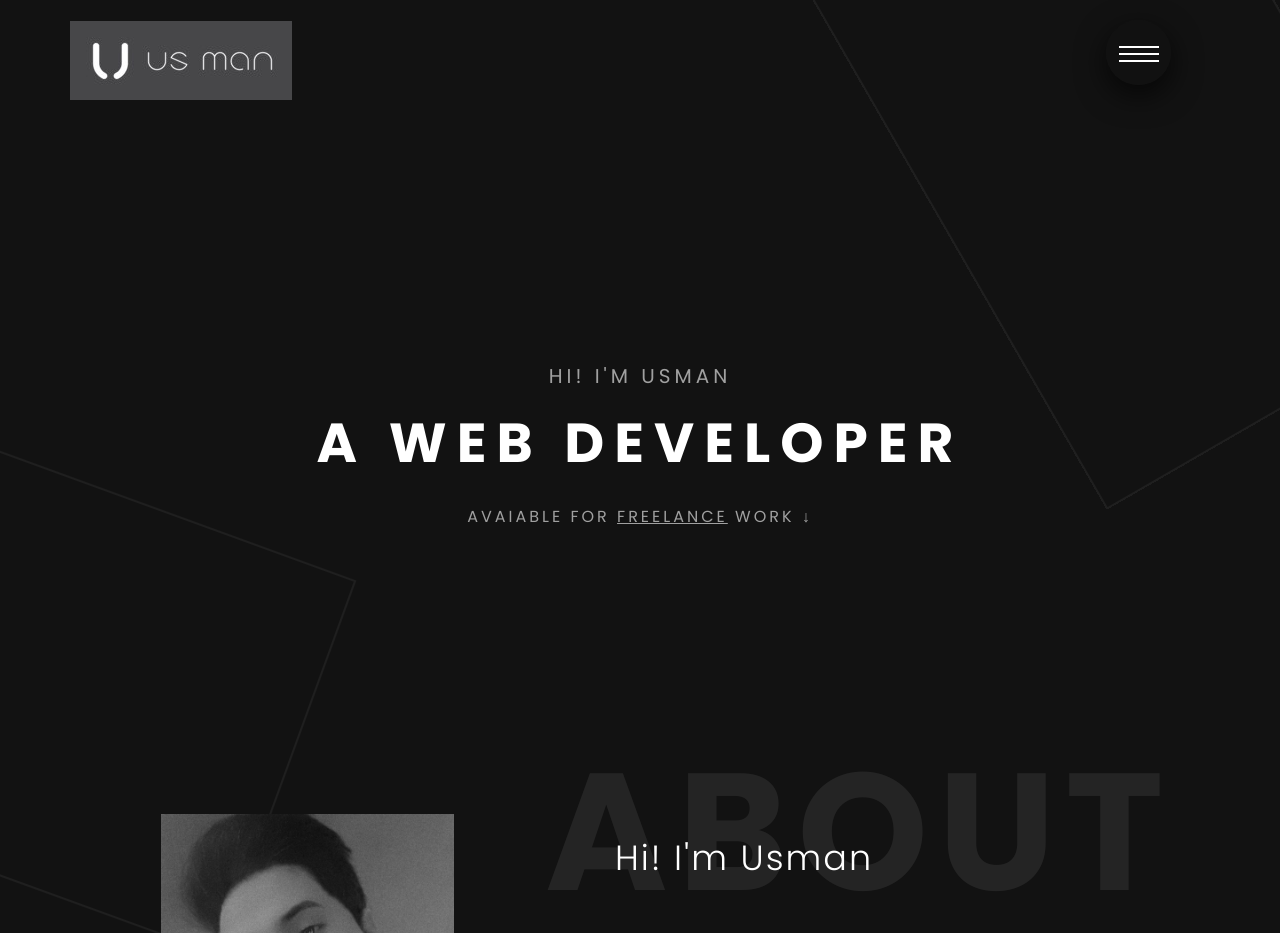
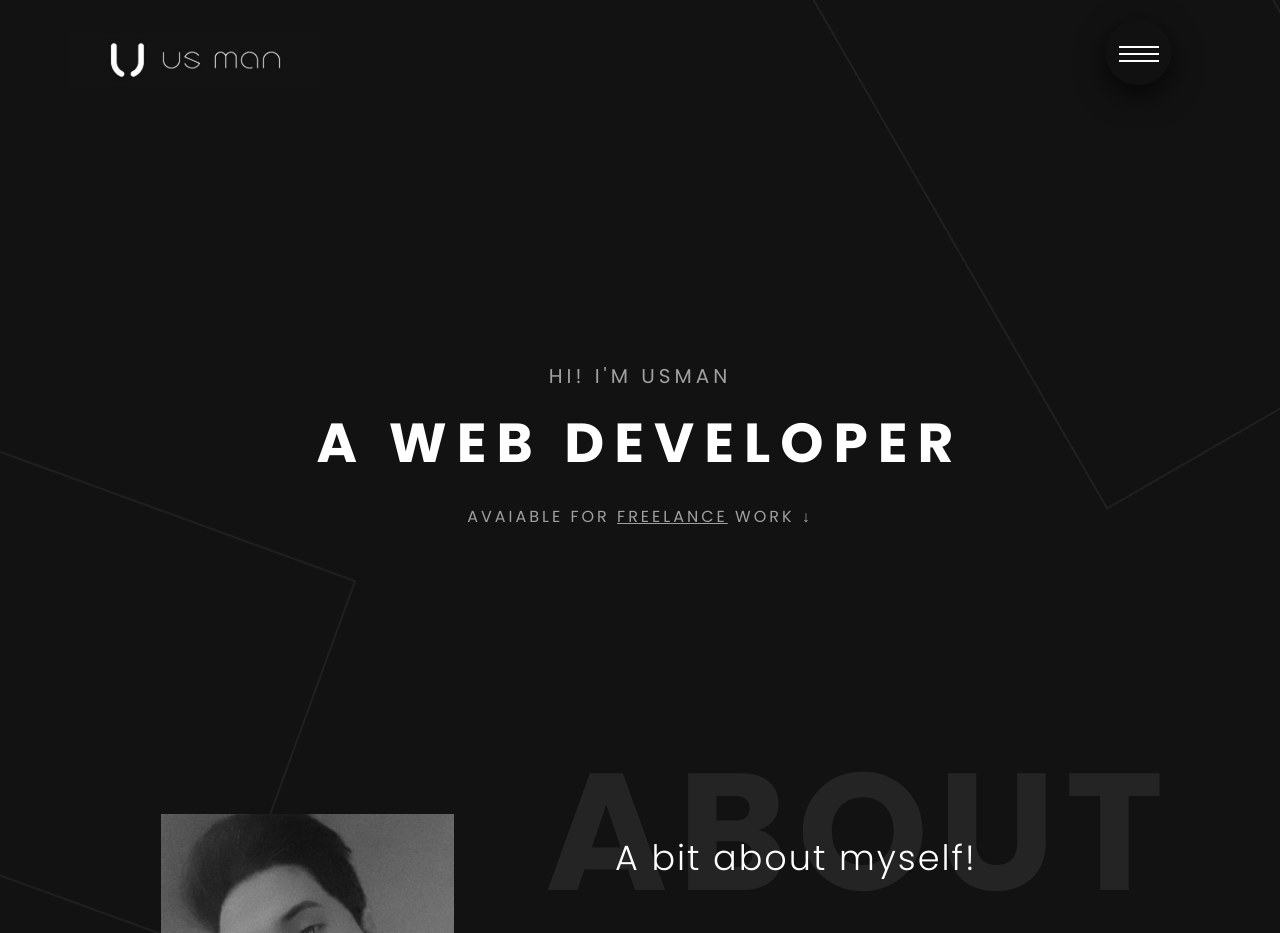
Before and after one commit to usman-FE/Personal-Portfolio, a website: page index.html in a window 1280 px wide. Shown: the top 933 px of the page. Drawn offline with Linux system fonts and the light colour scheme.

Commit message:
Fix Logo

```diff
--- a/index.html
+++ b/index.html
@@ -21,7 +21,7 @@
   <body class="container">
     <header class="header">
       <div class="header__logo-box">
-        <img src="img/logo_size_invert.jpg" alt="Logo" class="header__logo" />
+        <img src="img/logo1.png" alt="Logo" class="header__logo" />
       </div>
 
       <div class="header__navigation btn">
@@ -67,7 +67,7 @@
     <section class="about__content">
       <h1 class="heading-1 about__content--heading">About</h1>
       <div class="about__content--detail">
-        <h2 class="heading-2">Hi! I'm Usman</h2>
+        <h2 class="heading-2">A bit about myself!</h2>
         <p class="detail-paragraph">
           Lorem ipsum dolor sit amet consectetur adipisicing elit. Dignissimos
           consequatur dolor expedita iste laudantium placeat in minus non
--- a/sass/_header.scss
+++ b/sass/_header.scss
@@ -11,6 +11,11 @@
     display: flex;
     align-items: center;
     justify-content: center;
+  }
+
+  &__logo {
+    max-width: 250px;
+    height: auto;
   }
 
   &__navigation {
```
Also changed, not shown: css/style.css, img/logo1.png (added).
